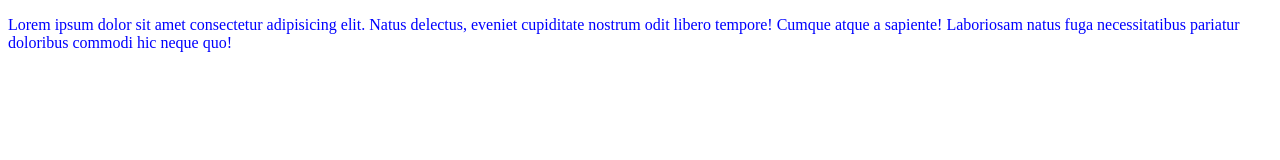
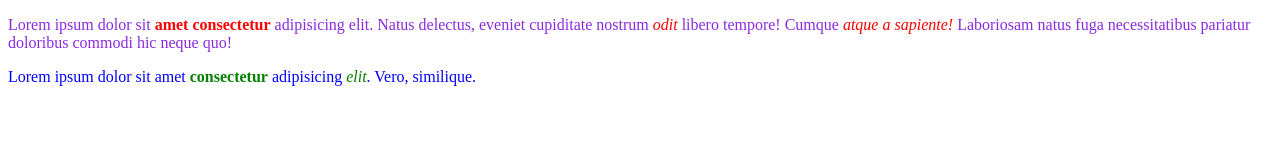
Before and after one commit to SoborevDima/HTML_CSS_LESSONS, a plain HTML site: page NewPapka/1.html in a window 1280 px wide. Drawn offline with Linux system fonts and the light colour scheme.

Commit message:
Селекторы для выборки элементов

```diff
--- a/NewPapka/1.html
+++ b/NewPapka/1.html
@@ -7,6 +7,9 @@
     <link rel="stylesheet" href="css/main.css">
 </head>
 <body>
-    <p>Lorem ipsum dolor sit amet consectetur adipisicing elit. Natus delectus, eveniet cupiditate nostrum odit libero tempore! Cumque atque a sapiente! Laboriosam natus fuga necessitatibus pariatur doloribus commodi hic neque quo!</p>
+    <p id="text-in-p">Lorem ipsum dolor sit <b class="main-text">amet consectetur</b> adipisicing elit. Natus delectus, eveniet cupiditate nostrum <i class="main-text">odit</i> libero tempore! Cumque <i class="main-text">atque a sapiente!</i> Laboriosam natus fuga necessitatibus pariatur doloribus commodi hic neque quo!</p>
+    <div>
+        <p>Lorem ipsum dolor sit amet <b>consectetur</b> adipisicing <i>elit</i>. Vero, similique.</p>
+    </div>
 </body>
 </html>
--- a/NewPapka/css/main.css
+++ b/NewPapka/css/main.css
@@ -1,3 +1,12 @@
 body {
     color:blue;
 }
+.main-text {
+    color:red
+}
+#text-in-p {
+    color:blueviolet
+}
+div p b, div i {
+    color:green
+}
```
